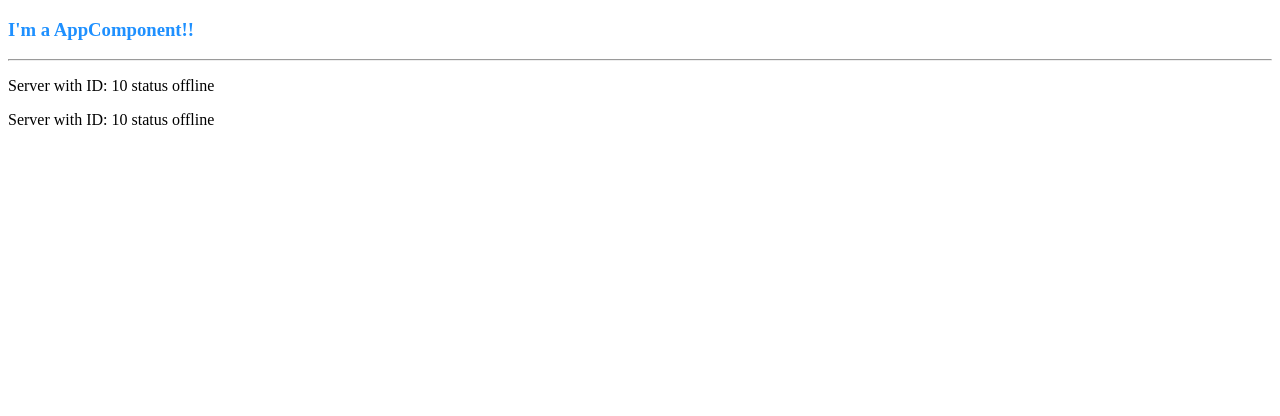
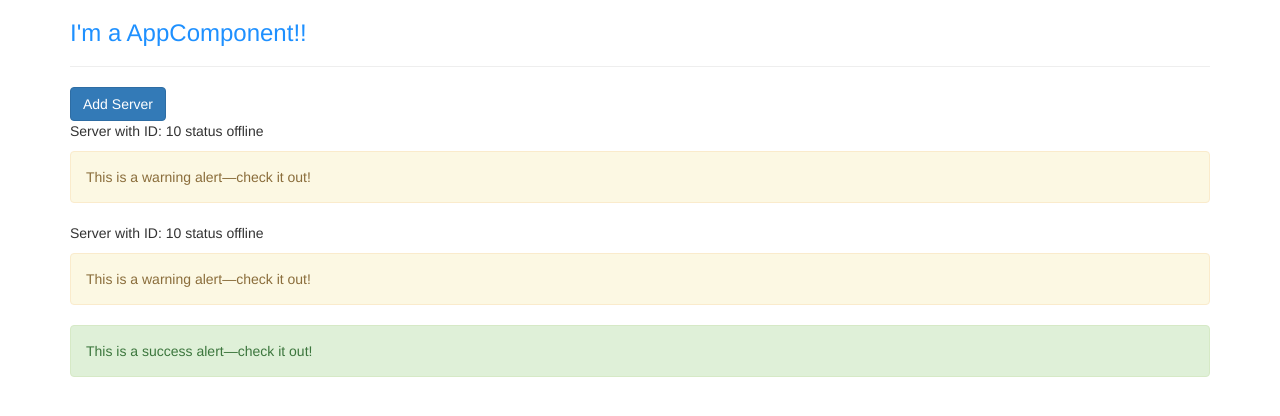
Before and after one commit to JuanOlivadoti/Angular5Course-Max, an Angular app in the folder my-first-app/: page / in a window 1280 px wide. Shown: the top 416 px of the page. Built offline with nearby package versions, Linux system fonts and the light colour scheme.

Commit message:
String interpolation

```diff
--- a/my-first-app/src/app/server/server.component.html
+++ b/my-first-app/src/app/server/server.component.html
@@ -1,3 +1,3 @@
 <p>{{ 'Server' }} with ID: {{ serverId }} status {{ getServerStatus() }}</p>
 
-<!-- <warning-alert></warning-alert> -->
+<warning-alert></warning-alert>
--- a/my-first-app/src/app/servers/servers.component.html
+++ b/my-first-app/src/app/servers/servers.component.html
@@ -1,3 +1,4 @@
+<button class="btn btn-primary">Add Server</button>
 <app-server></app-server>
 <app-server></app-server>
-<!-- <success-alert></success-alert> -->
+<success-alert></success-alert>
--- a/my-first-app/src/app/successAlert/successAlert.component.css
+++ b/my-first-app/src/app/successAlert/successAlert.component.css
@@ -1,5 +1,5 @@
-.alert-success{
+/* .alert-success{
     background-color: rgb(51, 255, 0);
     padding: 20px;
     border: gray
-}
+} */
--- a/my-first-app/src/app/successAlert/successAlert.component.html
+++ b/my-first-app/src/app/successAlert/successAlert.component.html
@@ -1,3 +1,3 @@
 <div class="alert alert-success" role="alert">
-    This is a warning alert—check it out!
+    This is a success alert—check it out!
 </div>
--- a/my-first-app/src/app/warningAlert/warningAlert.component.css
+++ b/my-first-app/src/app/warningAlert/warningAlert.component.css
@@ -1,5 +1,5 @@
-.alert-warning{
+/* .alert-warning{
     background-color: orangered;
         padding: 20px;
     border: 1px solid gray
-}
+} */
--- a/my-first-app/src/styles.css
+++ b/my-first-app/src/styles.css
@@ -1 +1,2 @@
 /* You can add global styles to this file, and also import other style files */
+@import '~bootstrap/dist/css/bootstrap.min.css'
```
